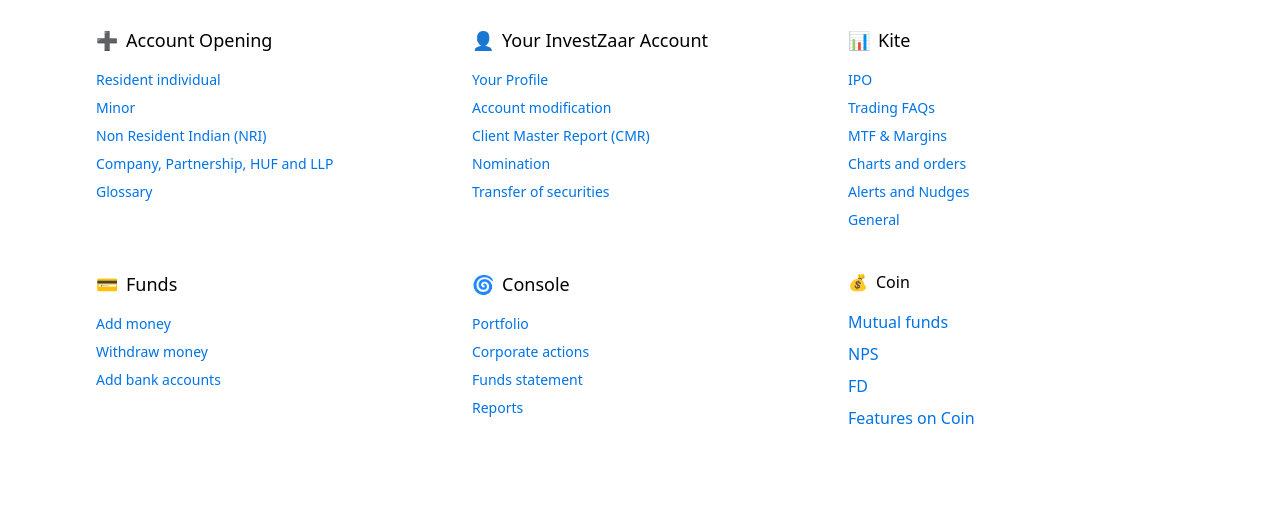
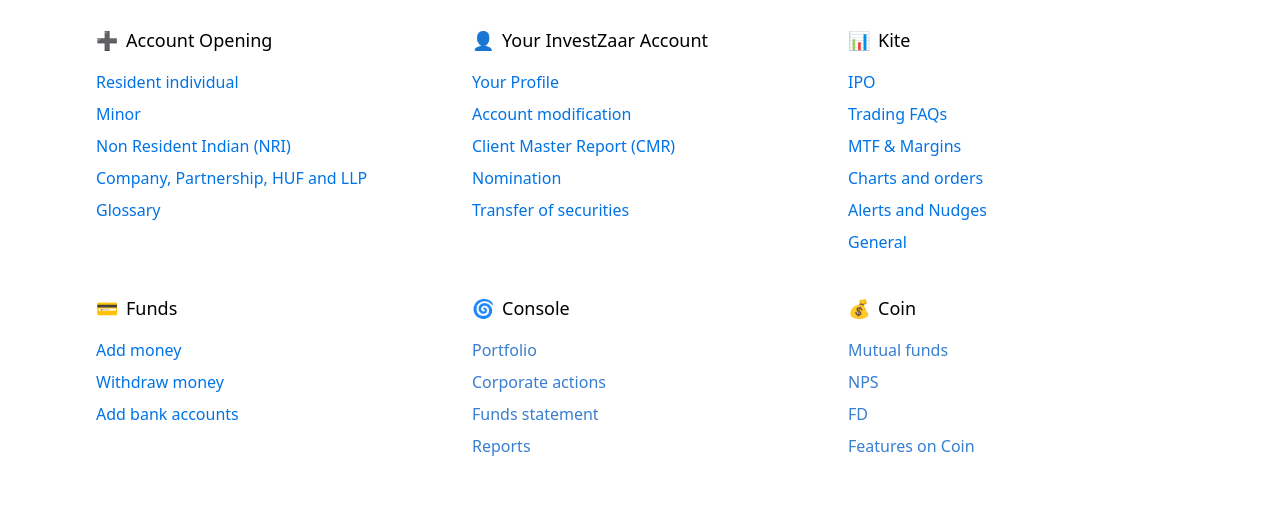
Before and after one commit to 29NidaFatima/InvestZaar, a React (Vite) app: page /support in a window 1280 px wide. Shown: the part 698-1206 px from the top of the page. Built offline with nearby package versions, Linux system fonts and the light colour scheme.

Commit message:
landingPage

```diff
--- a/src/landing_page/signup/SignUp.jsx
+++ b/src/landing_page/signup/SignUp.jsx
@@ -38,14 +38,20 @@
 
             {/* Phone Input */}
           <div className="flex items-center border border-gray-300 rounded overflow-hidden mb-4 w-full">
-              <span className="px-3 text-sm">🇮🇳 +91</span>
+  <span className="flex items-center gap-1 px-3 text-sm">
+    <img
+      src="https://flagcdn.com/w40/in.png"
+      alt="India"
+      className="w-5 h-4 object-cover rounded-sm"
+    />
+    +91
+  </span>
   <input
     type="tel"
     placeholder="Enter your mobile number"
     className="flex-1 py-3 px-3 outline-none text-sm"
   />
 </div>
-
             {/* OTP Button */}
             <button
               className="bg-[#387ed1] w-full text-white text-lg md:text-xl py-3 rounded transition hover:bg-[rgb(66,66,66)]"
--- a/src/landing_page/support/CreateTicket.jsx
+++ b/src/landing_page/support/CreateTicket.jsx
@@ -14,7 +14,7 @@
             <h3 className="font-medium text-lg flex items-center gap-2 mb-4">
               <span>➕</span> Account Opening
             </h3>
-            <ul className="text-[#0073e6] space-y-2 text-sm">
+            <ul className="text-[#0073e6] space-y-2 text-base">
               <li><a href="#" className="hover:text-[rgb(66,66,66)]">Resident individual</a></li>
               <li><a href="#" className="hover:text-[rgb(66,66,66)]">Minor</a></li>
               <li><a href="#" className="hover:text-[rgb(66,66,66)]">Non Resident Indian (NRI)</a></li>
@@ -28,7 +28,7 @@
             <h3 className="font-medium text-lg flex items-center gap-2 mb-4">
               <span>👤</span> Your InvestZaar Account
             </h3>
-            <ul className="text-[#0073e6] space-y-2 text-sm">
+            <ul className="text-[#0073e6] space-y-2 text-base">
               <li><a href="#" className="hover:text-[rgb(66,66,66)]">Your Profile</a></li>
               <li><a href="#" className="hover:text-[rgb(66,66,66)]">Account modification</a></li>
               <li><a href="#" className="hover:text-[rgb(66,66,66)]">Client Master Report (CMR)</a></li>
@@ -42,7 +42,7 @@
             <h3 className="font-medium text-lg flex items-center gap-2 mb-4">
               <span>📊</span> Kite
             </h3>
-            <ul className="text-[#0073e6] space-y-2 text-sm">
+            <ul className="text-[#0073e6] space-y-2 text-base">
               <li><a href="#" className="hover:text-[rgb(66,66,66)]">IPO</a></li>
               <li><a href="#" className="hover:text-[rgb(66,66,66)]">Trading FAQs</a></li>
               <li><a href="#" className="hover:text-[rgb(66,66,66)]">MTF & Margins</a></li>
@@ -57,7 +57,7 @@
             <h3 className="font-medium text-lg flex items-center gap-2 mb-4">
               <span>💳</span> Funds
             </h3>
-            <ul className="text-[#0073e6] space-y-2 text-sm">
+            <ul className="text-[#0073e6] space-y-2 text-base">
               <li><a href="#" className="hover:text-[rgb(66,66,66)]">Add money</a></li>
               <li><a href="#" className="hover:text-[rgb(66,66,66)]">Withdraw money</a></li>
               <li><a href="#" className="hover:text-[rgb(66,66,66)]">Add bank accounts</a></li>
@@ -69,7 +69,7 @@
             <h3 className="font-medium text-lg flex items-center gap-2 mb-4">
               <span>🌀</span> Console
             </h3>
-            <ul className="text-[#0073e6] space-y-2 text-sm">
+            <ul className="text-[#387ed1] space-y-2 text-base">
               <li><a href="#" className="hover:text-[rgb(66,66,66)]">Portfolio</a></li>
               <li><a href="#" className="hover:text-[rgb(66,66,66)]">Corporate actions</a></li>
               <li><a href="#" className="hover:text-[rgb(66,66,66)]">Funds statement</a></li>
@@ -79,16 +79,17 @@
 
           {/* Column 6: Coin */}
           <div>
-            <h3 className="font-medium text-xxl flex items-center gap-2 mb-4">
+            <h3 className="font-medium text-lg flex items-center gap-2 mb-4">
               <span>💰</span> Coin
             </h3>
-            <ul className="text-[#0073e6] space-y-2 text-xxl">
+            <ul className="text-[#387ed1] space-y-2 text-base">
               <li><a href="#" className="hover:text-[rgb(66,66,66)]">Mutual funds</a></li>
               <li><a href="#" className="hover:text-[rgb(66,66,66)]">NPS</a></li>
               <li><a href="#" className="hover:text-[rgb(66,66,66)]">FD</a></li>
               <li><a href="#" className="hover:text-[rgb(66,66,66)]">Features on Coin</a></li>
             </ul>
           </div>
+
         </div>
       </div>
     </section>
```
Lines whose indentation alone changed are shown as unchanged.
